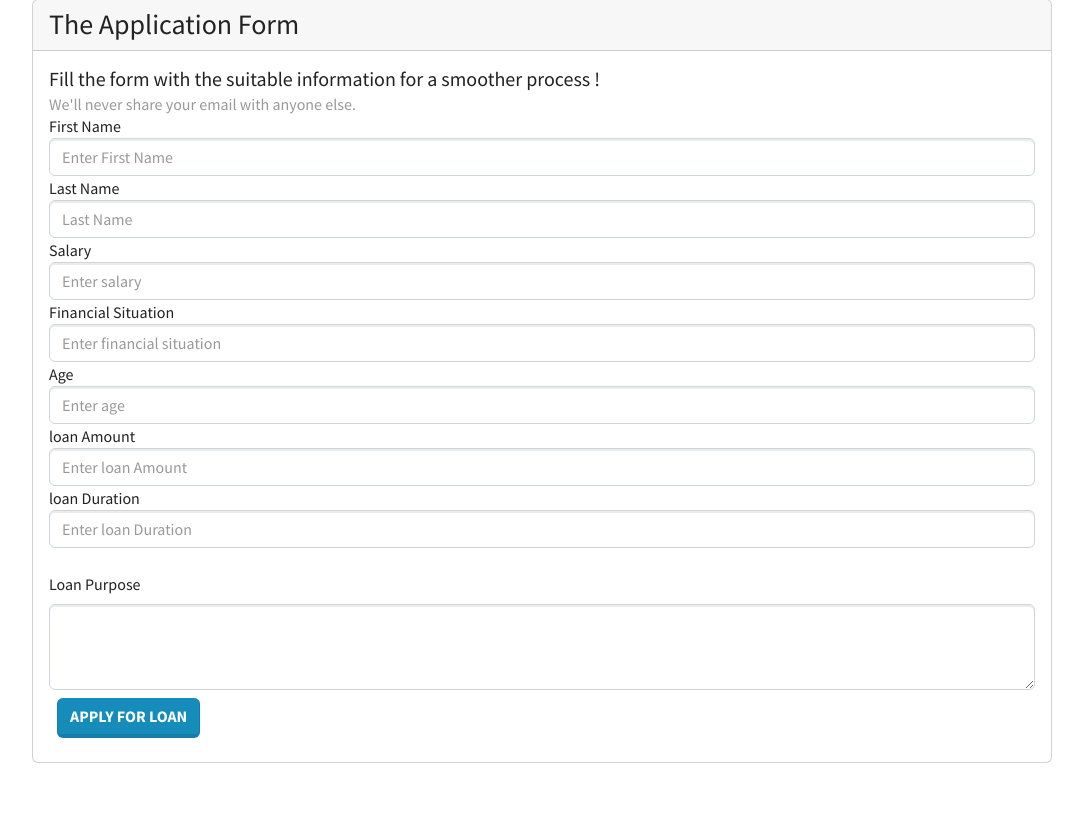
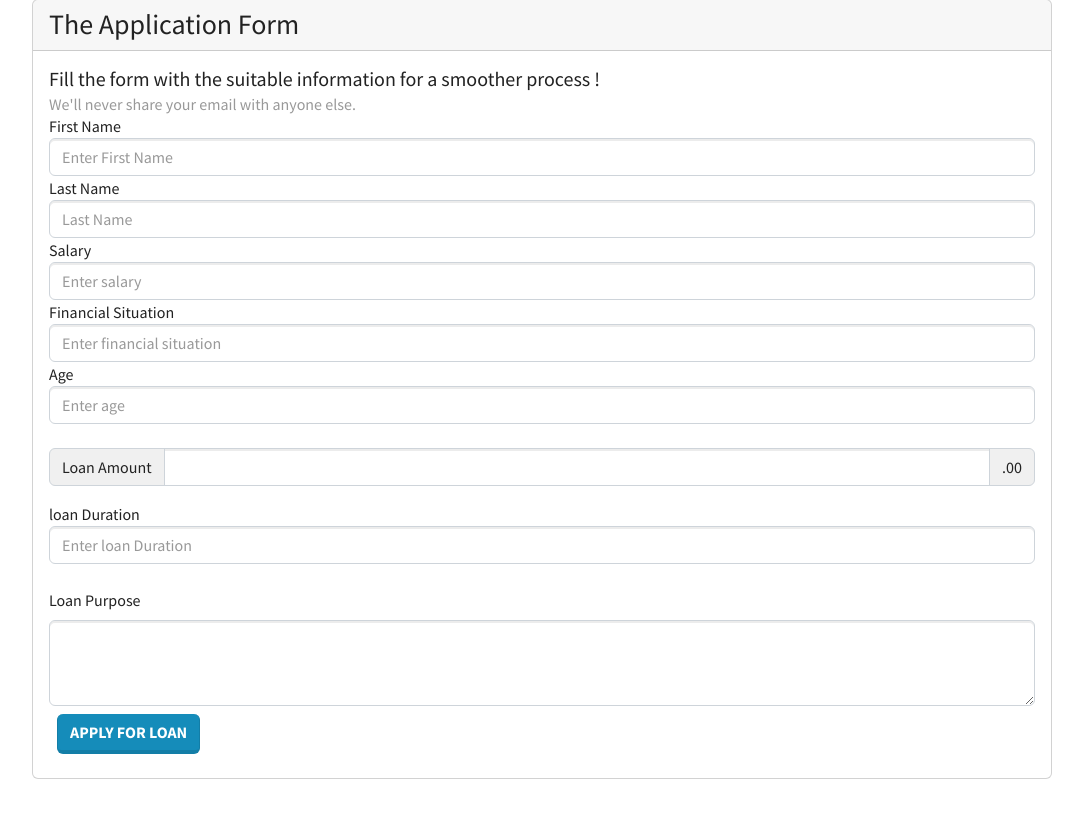
Before and after one commit to chaimakr/lab4-architecture, a Flask app: page / in a window 1280 px wide. Shown: the part 109-936 px from the top of the page, without its empty margins (98-1181 px from the left). Before the commit the page ends 872 px from the top, so only its background shows below. Run offline with Flask 2, Linux system fonts and the light colour scheme; some libraries are stand-ins or nearby versions.

Commit message:
loan input modified

```diff
--- a/templates/WelcomePage.html
+++ b/templates/WelcomePage.html
@@ -36,12 +36,13 @@
                 <input type="Number" class="form-control" id="exampleInputEmail1" aria-describedby="emailHelp" placeholder="Enter age">
                 </div>
 
-                <div class="form-group">
-                <label for="exampleInputEmail1">loan Amount</label>
-                <input type="Number" class="form-control" id="exampleInputEmail1" aria-describedby="emailHelp" placeholder="Enter loan Amount">
-                </div>
+                <div class="input-group mt-4 mb-3">
+                    <span class="input-group-text">Loan Amount</span>
+                    <input type="text" class="form-control" aria-label="Amount (to the nearest dollar)">
+                    <span class="input-group-text">.00</span>
+                  </div>
 
-                <div class="form-group">
+                <div class="form-group ">
                 <label for="exampleInputEmail1">loan Duration</label>
                 <input type="Number" class="form-control" id="exampleInputEmail1" aria-describedby="emailHelp" placeholder="Enter loan Duration">
                 </div>
```
